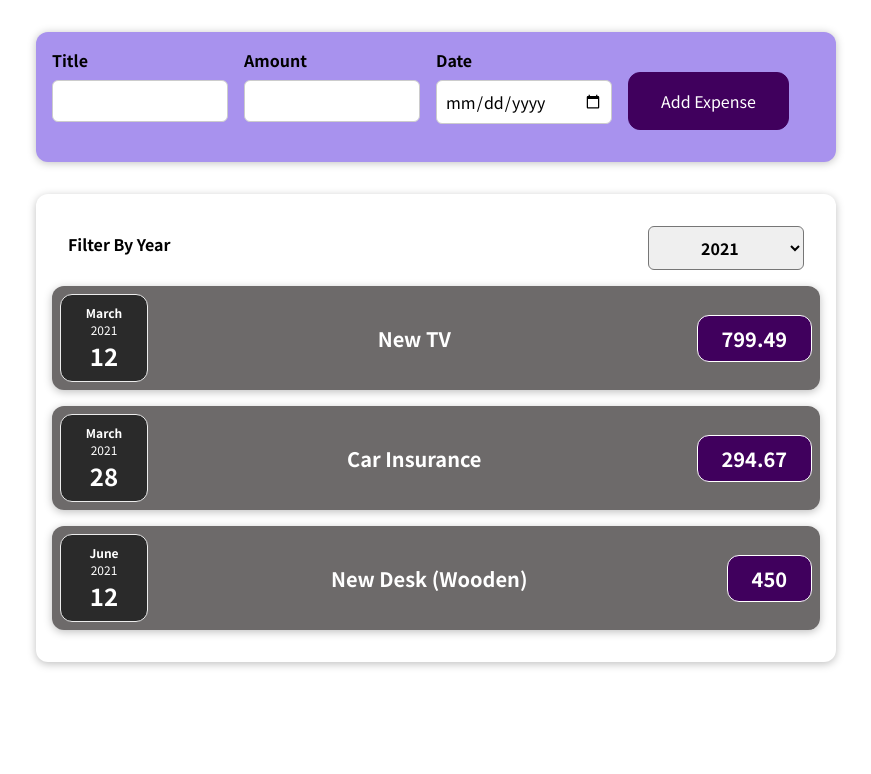
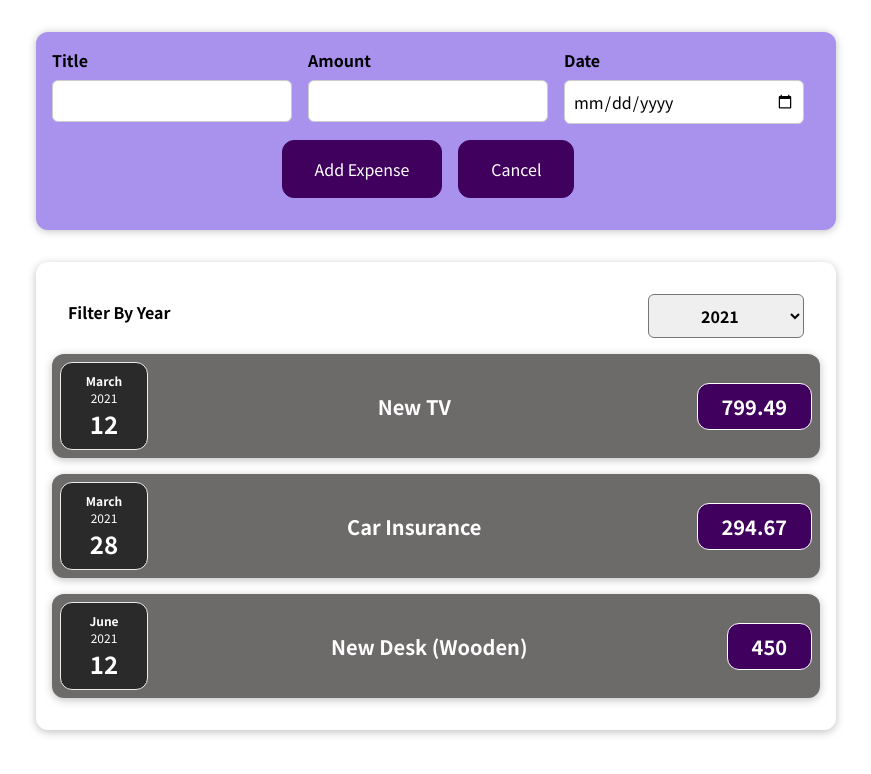
Before and after one commit to nalendro16/React-Project, a React (Create React App) app: page / in a window 1280 px wide. Shown: the top 774 px of the page, without its empty margins (204-1075 px from the left). Built offline with nearby package versions, Linux system fonts and the light colour scheme.

Commit message:
add new expense with new component appear

```diff
--- a/src/App.js
+++ b/src/App.js
@@ -22,6 +22,12 @@ const DUMY_DATA = [
     amount: 450,
     date: new Date(2021, 5, 12),
   },
+  {
+    id: 'e5',
+    title: 'New T-shirt',
+    amount: 40,
+    date: new Date(2019, 5, 12),
+  },
 ]
 const App = () => {
   const [expenses, setExpenses] = useState(DUMY_DATA)
--- a/src/components/Expenses/ExpenseItem.js
+++ b/src/components/Expenses/ExpenseItem.js
@@ -6,6 +6,7 @@ const ExpenseItem = (props) => {
   const expAmount = props.amount
 
   return (
+    <li>
       <Card className="expense-item">
         <ExpnDate date={props.date} />
         <div className="expense-item__description">
@@ -13,6 +14,7 @@ const ExpenseItem = (props) => {
           <div className="expense-item__price">{expAmount}</div>
         </div>
       </Card>
+    </li>
   )
 }
 
--- /dev/null
+++ b/src/components/Expenses/ExpenseList.css
@@ -0,0 +1,9 @@
+.expenses-list {
+  list-style: none;
+  padding: 0;
+}
+
+.expenses-list__fallback {
+  color: #3a3a3a;
+  text-align: center;
+}
--- /dev/null
+++ b/src/components/Expenses/ExpenseList.js
@@ -0,0 +1,22 @@
+import ExpenseItem from './ExpenseItem'
+import './ExpenseList.css'
+
+const ExpenseList = (props) => {
+  if (props.sendProps.length === 0) {
+    return <h2 className="expenses-list__fallback">Not found</h2>
+  }
+  return (
+    <ul className="expenses-list">
+      {props.sendProps.map((extract) => (
+        <ExpenseItem
+          key={extract.id}
+          title={extract.title}
+          amount={extract.amount}
+          date={extract.date}
+        />
+      ))}
+    </ul>
+  )
+}
+
+export default ExpenseList
--- a/src/components/Expenses/Expenses.js
+++ b/src/components/Expenses/Expenses.js
@@ -1,4 +1,4 @@
-import ExpenseItem from './ExpenseItem'
+import ExpenseList from './ExpenseList'
 import ExpensesFilter from './ExpensesFilter'
 import Card from '../UI/Card'
 import { useState } from 'react'
@@ -9,7 +9,6 @@ const Expenses = (props) => {
 
   const selectYear = (saveSelectYear) => {
     setFilteredYear(saveSelectYear)
-    console.log(saveSelectYear)
   }
 
   const filterExpenses = props.item.filter((newData) => {
@@ -19,18 +18,7 @@ const Expenses = (props) => {
   return (
     <Card className="expenses">
       <ExpensesFilter onSelectYear={selectYear} onSelectedYear={filteredYear} />
-      {filterExpenses.length === 0 ? (
-        <h2>Not found</h2>
-      ) : (
-        filterExpenses.map((extract) => (
-          <ExpenseItem
-            key={extract.id}
-            title={extract.title}
-            amount={extract.amount}
-            date={extract.date}
-          />
-        ))
-      )}
+      <ExpenseList sendProps={filterExpenses} />
     </Card>
   )
 }
--- a/src/components/NewExpense/ExpenseForm.css
+++ b/src/components/NewExpense/ExpenseForm.css
@@ -1,7 +1,7 @@
 .new-expense__controls {
   display: flex;
   flex-wrap: wrap;
-  order: 4;
+  order: 3;
   gap: 1rem;
   margin-bottom: 1rem;
   text-align: left;
@@ -18,13 +18,11 @@
   padding: 0.5rem;
   border-radius: 6px;
   border: 1px solid #ccc;
-  width: 11rem;
-  max-width: 100%;
+  width: 15rem;
 }
 
 .new-expense__actions {
-  margin-top: 1.5rem;
-  justify-content: center;
+  margin: auto;
 }
 @media only screen and (max-width: 768px) {
   .new-expense__controls {
@@ -35,8 +33,8 @@
   .new-expense__control input {
     width: 100%;
   }
-  .new-expense__actions button {
-    width: 100%;
-    /* text-align: center; */
-  }
+  /* .new-expense__actions button {
+    margin: 2px;
+    width: 80%;
+  } */
 }
--- a/src/components/NewExpense/ExpenseForm.js
+++ b/src/components/NewExpense/ExpenseForm.js
@@ -58,6 +58,7 @@ const ExpenseForm = (props) => {
         </div>
         <div className="new-expense__actions">
           <button type="submit">Add Expense</button>
+          <button type="reset">Cancel</button>
         </div>
       </div>
     </form>
```
Also changed, not shown: 1 other file (tests, documents, lock files or other folders). Lines whose indentation alone changed are shown as unchanged.
